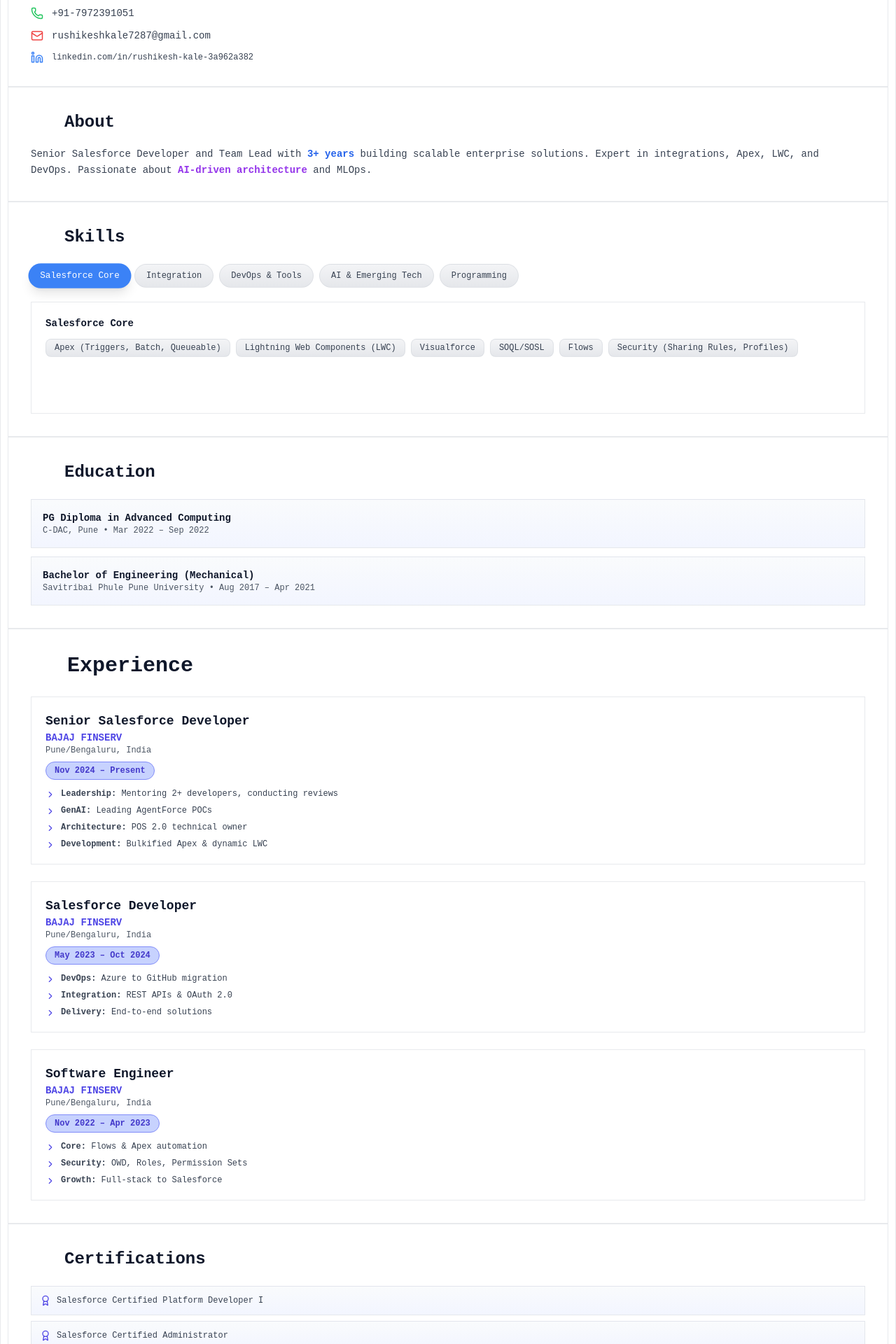
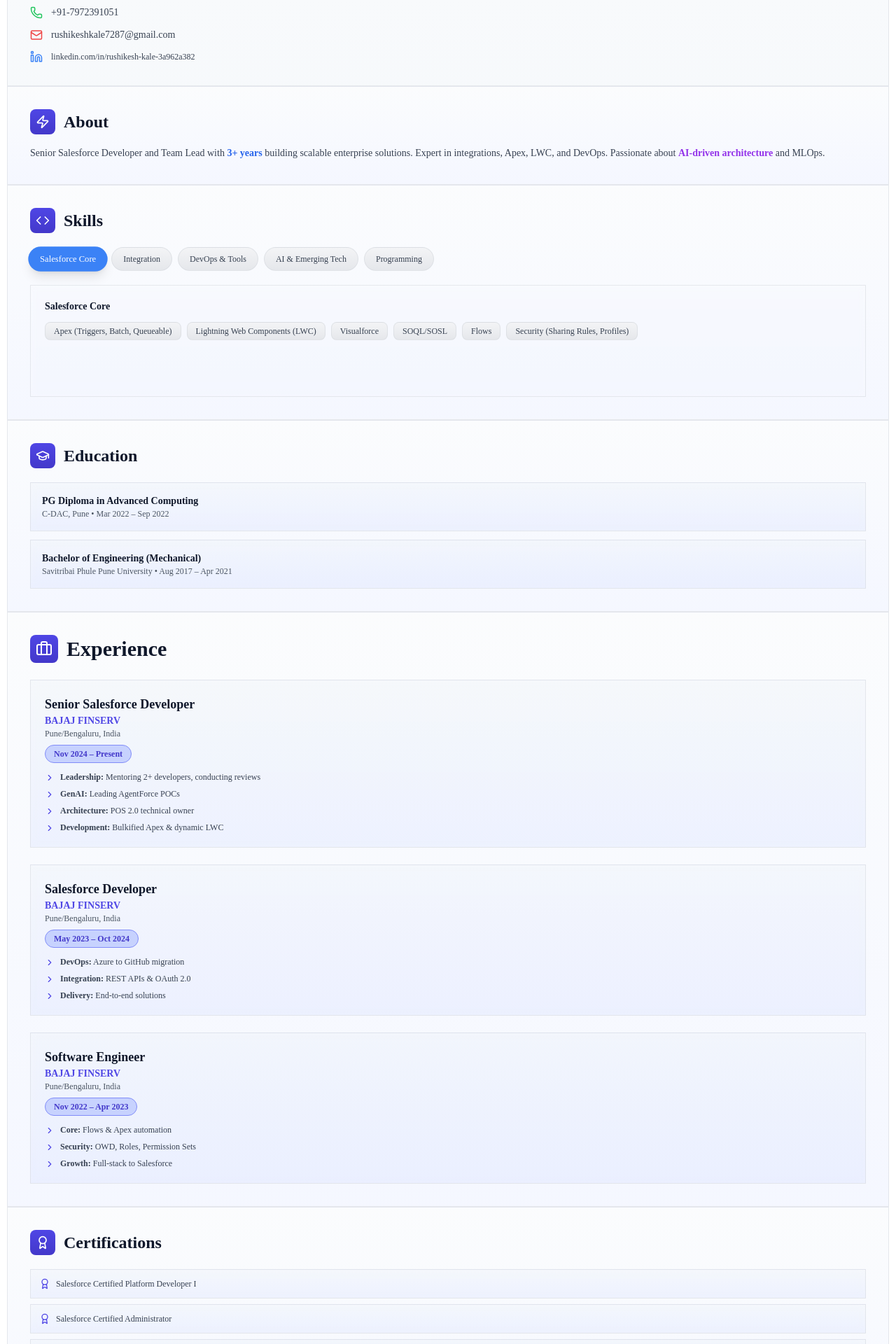
Before and after one commit to Rushi7287/rushikeshPortfolio, a React (Create React App) app: page /#/resume in a window 1280 px wide. Shown: the part 260-2180 px from the top of the page at 70% size. Built offline with nearby package versions, Linux system fonts and the light colour scheme.

Commit message:
last updated code

```diff
--- a/src/pages/ResumePage.jsx
+++ b/src/pages/ResumePage.jsx
@@ -75,14 +75,14 @@
   };
 
   return (
-    <div style={{ fontFamily: "monospace" }}>
+    <div style={{ fontFamily: "cursive" }}>
       <div
-        className="from-slate-900 via-slate-800 to-slate-900 max-w-7xl mx-auto backdrop-blur-2xl bg-white/10 shadow-2xl border border-gray-300/50 w-full"
+        className="from-slate-900 via-slate-800 to-slate-900 max-w-7xl mx-auto bg-white/10"
         style={{ borderRadius: "8px", padding: "10px" }}
       >
         <div className="grid grid-cols-1 lg:grid-cols-2 gap-0">
           <div className="space-y-0">
-            <div className="backdrop-blur-xl p-4 sm:p-6 md:p-8 transition-all duration-300 bg-white/10 from-slate-50/60 to-slate-100/60 border border-gray-300/50 hover:border-indigo-300/70">
+            <div className="backdrop-blur-xl p-4 sm:p-6 md:p-8 transition-all duration-300 bg-gradient-to-br from-slate-50/60 to-slate-100/60 border border-gray-300/50 hover:border-indigo-300/70">
               <div className="mb-6 text-center">
                 <h1 className="text-2xl sm:text-3xl md:text-4xl font-bold mb-1 tracking-tight text-slate-900">
                   RUSHIKESH
@@ -118,9 +118,9 @@
               </div>
             </div>
 
-            <div className="backdrop-blur-xl p-4 sm:p-6 md:p-8 transition-all duration-300 bg-white/10 from-slate-50/60 to-indigo-50/60 border border-gray-300/50 hover:border-indigo-300/70">
+            <div className="backdrop-blur-xl p-4 sm:p-6 md:p-8 transition-all duration-300 bg-gradient-to-br from-slate-50/60 to-indigo-50/60 border border-gray-300/50 hover:border-indigo-300/70">
               <div className="flex items-center gap-3 mb-4">
-                <div className="p-2 bg-white/10 from-indigo-600 to-indigo-700 rounded-lg">
+                <div className="p-2 bg-gradient-to-br from-indigo-600 to-indigo-700 rounded-lg">
                   <Zap className="text-white" size={20} />
                 </div>
                 <h2 className="text-xl sm:text-2xl font-bold text-slate-900">
@@ -139,9 +139,9 @@
               </p>
             </div>
 
-            <div className="backdrop-blur-xl p-4 sm:p-6 md:p-8 transition-all duration-300 bg-white/10 from-slate-50/60 to-indigo-50/60 border border-gray-300/50 hover:border-indigo-300/70">
+            <div className="backdrop-blur-xl p-4 sm:p-6 md:p-8 transition-all duration-300 bg-gradient-to-br from-slate-50/60 to-indigo-50/60 border border-gray-300/50 hover:border-indigo-300/70">
               <div className="flex items-center gap-3 mb-5">
-                <div className="p-2 bg-white/10 from-indigo-600 to-indigo-700 rounded-lg">
+                <div className="p-2 bg-gradient-to-br from-indigo-600 to-indigo-700 rounded-lg">
                   <Code className="text-white" size={20} />
                 </div>
                 <h2 className="text-xl sm:text-2xl font-bold text-slate-900">
@@ -165,7 +165,7 @@
                 ))}
               </div>
 
-              <div className="backdrop-blur-sm p-3 sm:p-5 min-h-40 bg-white/10 from-green-100/40 to-cyan-100/40 border border-gray-300/50">
+              <div className="backdrop-blur-sm p-3 sm:p-5 min-h-40 bg-white/20 from-green-100/40 to-cyan-100/40 border border-gray-300/50">
                 <h3 className="text-xs sm:text-sm font-bold mb-3 text-slate-900">
                   {skillCategories[activeSkillCategory].title}
                 </h3>
@@ -184,9 +184,9 @@
               </div>
             </div>
 
-            <div className="backdrop-blur-xl p-4 sm:p-6 md:p-8 transition-all duration-300 bg-white/10 from-slate-50/60 to-indigo-50/60 border border-gray-300/50 hover:border-indigo-300/70">
+            <div className="backdrop-blur-xl p-4 sm:p-6 md:p-8 transition-all duration-300 bg-gradient-to-br from-slate-50/60 to-indigo-50/60 border border-gray-300/50 hover:border-indigo-300/70">
               <div className="flex items-center gap-3 mb-5">
-                <div className="p-2 bg-white/10 from-indigo-600 to-indigo-700 rounded-lg">
+                <div className="p-2 bg-gradient-to-br from-indigo-600 to-indigo-700 rounded-lg">
                   <GraduationCap className="text-white" size={20} />
                 </div>
                 <h2 className="text-xl sm:text-2xl font-bold text-slate-900">
@@ -215,9 +215,9 @@
           </div>
 
           <div className="space-y-0">
-            <div className="backdrop-blur-xl p-4 sm:p-6 md:p-8 transition-all duration-300 bg-white/10 from-slate-50/60 to-indigo-50/60 border border-gray-300/50 hover:border-indigo-300/70">
+            <div className="backdrop-blur-xl p-4 sm:p-6 md:p-8 transition-all duration-300 bg-gradient-to-br from-slate-50/60 to-indigo-50/60 border border-gray-300/50 hover:border-indigo-300/70">
               <div className="flex items-center gap-3 mb-6">
-                <div className="p-2 bg-white/10 from-indigo-600 to-indigo-700 rounded-lg">
+                <div className="p-2 bg-gradient-to-br from-indigo-600 to-indigo-700 rounded-lg">
                   <Briefcase className="text-white" size={24} />
                 </div>
                 <h2 className="text-xl sm:text-2xl md:text-3xl font-bold text-slate-900">
@@ -226,7 +226,7 @@
               </div>
 
               <div className="space-y-0 md:space-y-6">
-                <div className="backdrop-blur-sm p-4 sm:p-5 transition-all bg-white/10 from-slate-100/40 to-indigo-100/40 border border-gray-300/50 hover:border-indigo-300/70">
+                <div className="backdrop-blur-sm p-4 sm:p-5 transition-all bg-gradient-to-br from-slate-100/40 to-indigo-100/40 border border-gray-300/50 hover:border-indigo-300/70">
                   <div className="mb-3">
                     <h3 className="text-base sm:text-lg font-bold text-slate-900">
                       Senior Salesforce Developer
@@ -283,7 +283,7 @@
                   </ul>
                 </div>
 
-                <div className="backdrop-blur-sm p-4 sm:p-5 transition-all bg-white/10 from-slate-100/40 to-indigo-100/40 border border-gray-300/50 hover:border-indigo-300/70">
+                <div className="backdrop-blur-sm p-4 sm:p-5 transition-all bg-gradient-to-br from-slate-100/40 to-indigo-100/40 border border-gray-300/50 hover:border-indigo-300/70">
                   <div className="mb-3">
                     <h3 className="text-base sm:text-lg font-bold text-slate-900">
                       Salesforce Developer
@@ -329,7 +329,7 @@
                   </ul>
                 </div>
 
-                <div className="backdrop-blur-sm p-4 sm:p-5 transition-all bg-white/10 from-slate-100/40 to-indigo-100/40 border border-gray-300/50 hover:border-indigo-300/70">
+                <div className="backdrop-blur-sm p-4 sm:p-5 transition-all bg-gradient-to-br from-slate-100/40 to-indigo-100/40 border border-gray-300/50 hover:border-indigo-300/70">
                   <div className="mb-3">
                     <h3 className="text-base sm:text-lg font-bold text-slate-900">
                       Software Engineer
@@ -377,9 +377,9 @@
               </div>
             </div>
 
-            <div className="backdrop-blur-xl p-4 sm:p-6 md:p-8 transition-all duration-300 bg-white/10 from-slate-50/60 to-indigo-50/60 border border-gray-300/50 hover:border-indigo-300/70">
+            <div className="backdrop-blur-xl p-4 sm:p-6 md:p-8 transition-all duration-300 bg-gradient-to-br from-slate-50/60 to-indigo-50/60 border border-gray-300/50 hover:border-indigo-300/70">
               <div className="flex items-center gap-3 mb-5">
-                <div className="p-2 bg-white/10 from-indigo-600 to-indigo-700 rounded-lg">
+                <div className="p-2 bg-gradient-to-br from-indigo-600 to-indigo-700 rounded-lg">
                   <Award className="text-white" size={20} />
                 </div>
                 <h2 className="text-xl sm:text-2xl font-bold text-slate-900">
```
